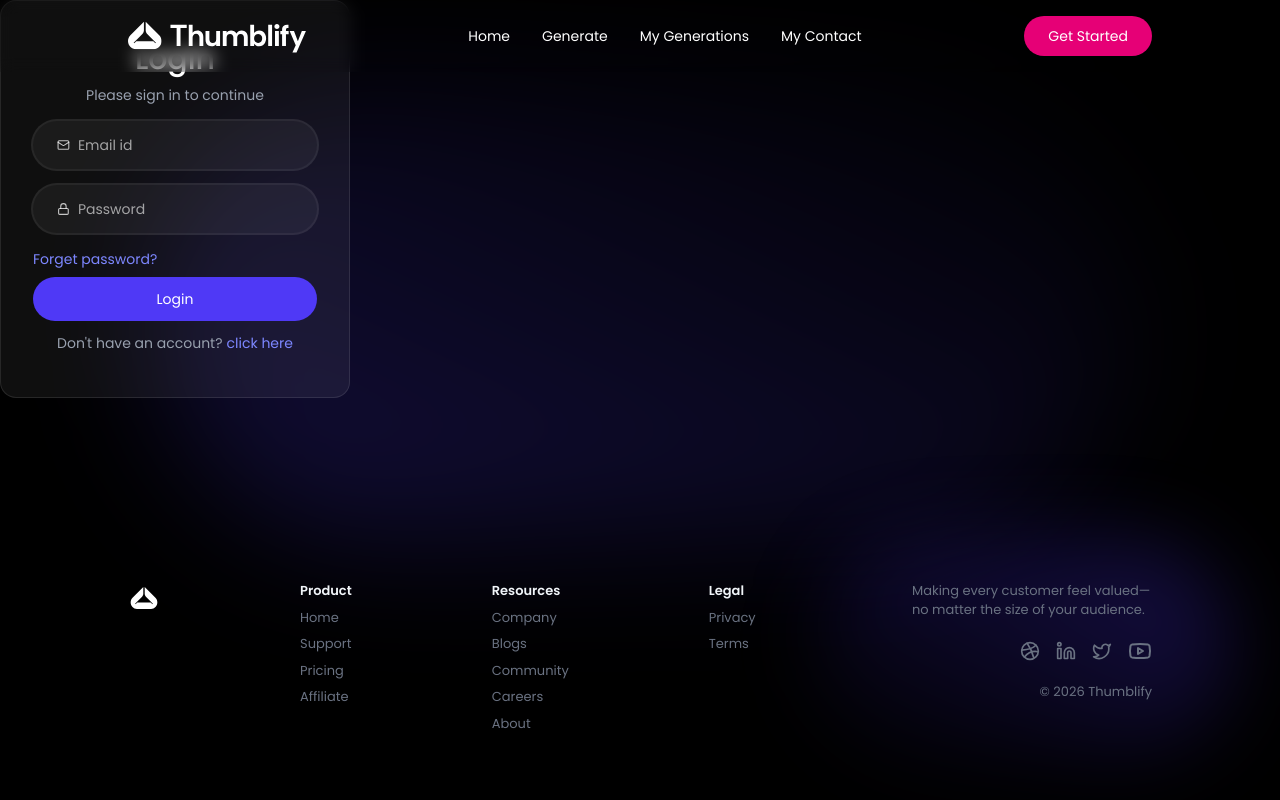
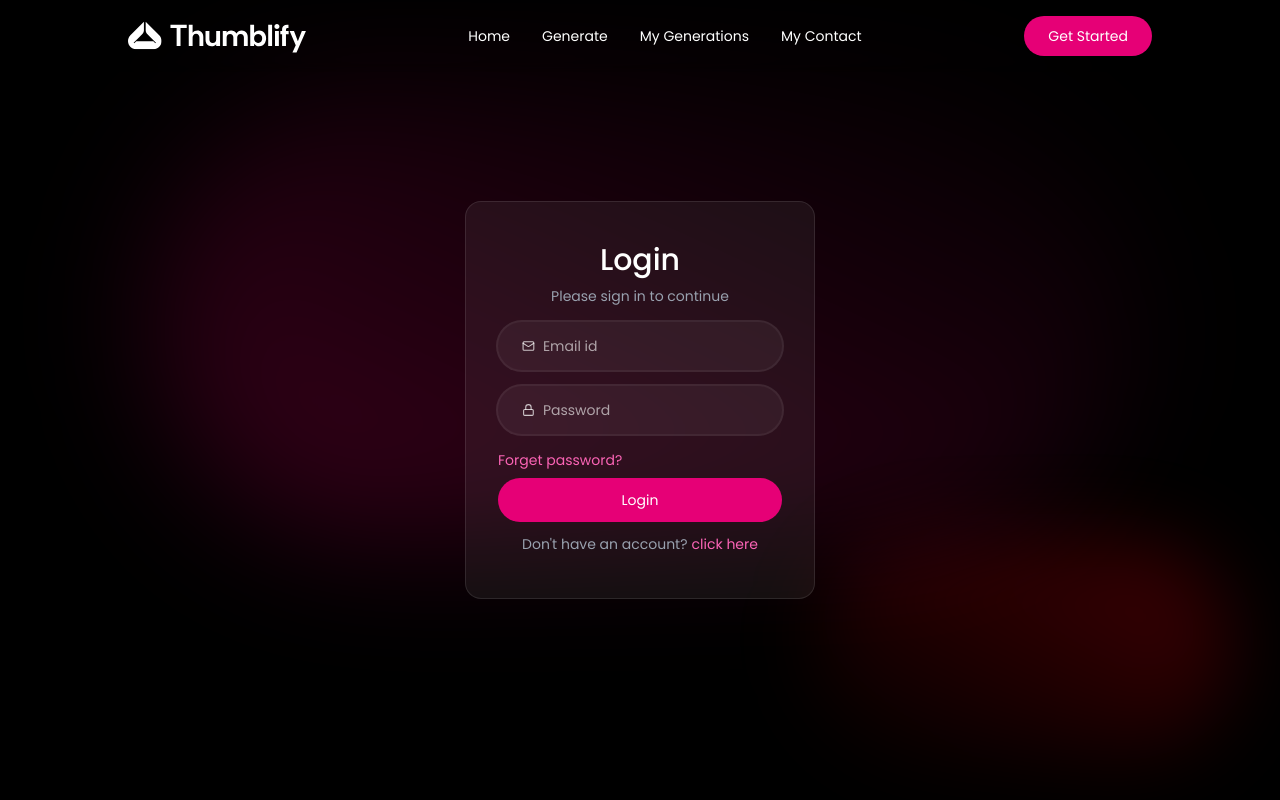
Before and after one commit to omerali6093/AI-Thumbnail-Generator, a React (Vite) app in the folder client/reactjs/: page /login in a window 1280 px wide. Shown: the top 800 px of the page. Built offline with nearby package versions, Linux system fonts and the light colour scheme.

Commit message:
feat: add the login 7 signup page and change theme

```diff
--- a/client/reactjs/src/components/Login.tsx
+++ b/client/reactjs/src/components/Login.tsx
@@ -1,5 +1,6 @@
 import { useState } from "react"
 import React from "react"
+import SoftBackDrop from "./SoftBackDrop"
 
 function Login() {
 
@@ -22,6 +23,8 @@
 
     return (
           <>
+           < SoftBackDrop />
+          <div className="min-h-screen flex items-center justify-center">
             <form
                 onSubmit={handleSubmit}
                 className="w-full sm:w-87.5 text-center bg-white/6 border border-white/10 rounded-2xl px-8">
@@ -32,42 +35,38 @@
                 <p className="text-gray-400 text-sm mt-2">Please sign in to continue</p>
 
                 {state !== "login" && (
-                    <div className="flex items-center mt-6 w-full bg-white/5 ring-2 ring-white/10 focus-within:ring-indigo-500/60 h-12 rounded-full overflow-hidden pl-6 gap-2 transition-all ">
+                    <div className="flex items-center mt-6 w-full bg-white/5 ring-2 ring-white/10 focus-within:ring-pink-500/60 h-12 rounded-full overflow-hidden pl-6 gap-2 transition-all ">
                         <svg xmlns="http://www.w3.org/2000/svg" width="16" height="16" viewBox="0 0 24 24" fill="none" stroke="currentColor" className="text-white/60" strokeWidth="2" strokeLinecap="round" strokeLinejoin="round"> <circle cx="12" cy="8" r="5" /> <path d="M20 21a8 8 0 0 0-16 0" /> </svg>
                         <input type="text" name="name" placeholder="Name" className="w-full bg-transparent text-white placeholder-white/60 border-none outline-none " value={formData.name} onChange={handleChange} required />
                     </div>
                 )}
 
-                <div className="flex items-center w-full mt-4 bg-white/5 ring-2 ring-white/10 focus-within:ring-indigo-500/60 h-12 rounded-full overflow-hidden pl-6 gap-2 transition-all ">
+                <div className="flex items-center w-full mt-4 bg-white/5 ring-2 ring-white/10 focus-within:ring-pink-500/60 h-12 rounded-full overflow-hidden pl-6 gap-2 transition-all ">
                     <svg xmlns="http://www.w3.org/2000/svg" width="14" height="14" viewBox="0 0 24 24" fill="none" stroke="currentColor" className="text-white/75" strokeWidth="2" strokeLinecap="round" strokeLinejoin="round"> <path d="m22 7-8.991 5.727a2 2 0 0 1-2.009 0L2 7" /> <rect x="2" y="4" width="20" height="16" rx="2" /> </svg>
                     <input type="email" name="email" placeholder="Email id" className="w-full bg-transparent text-white placeholder-white/60 border-none outline-none " value={formData.email} onChange={handleChange} required />
                 </div>
 
-                <div className=" flex items-center mt-4 w-full bg-white/5 ring-2 ring-white/10 focus-within:ring-indigo-500/60 h-12 rounded-full overflow-hidden pl-6 gap-2 transition-all ">
+                <div className=" flex items-center mt-4 w-full bg-white/5 ring-2 ring-white/10 focus-within:ring-pink-500/60 h-12 rounded-full overflow-hidden pl-6 gap-2 transition-all ">
                     <svg xmlns="http://www.w3.org/2000/svg" width="14" height="14" viewBox="0 0 24 24" fill="none" stroke="currentColor" className="text-white/75" strokeWidth="2" strokeLinecap="round" strokeLinejoin="round"> <rect width="18" height="11" x="3" y="11" rx="2" ry="2" /> <path d="M7 11V7a5 5 0 0 1 10 0v4" /> </svg>
                     <input type="password" name="password" placeholder="Password" className="w-full bg-transparent text-white placeholder-white/60 border-none outline-none" value={formData.password} onChange={handleChange} required />
                 </div>
 
                 <div className="mt-4 text-left">
-                    <button className="text-sm text-indigo-400 hover:underline">
+                    <button className="text-sm text-pink-400 hover:underline">
                         Forget password?
                     </button>
                 </div>
 
-                <button type="submit" className="mt-2 w-full h-11 rounded-full text-white bg-indigo-600 hover:bg-indigo-500 transition " >
+                <button type="submit" className="mt-2 w-full h-11 rounded-full text-white bg-pink-600 hover:bg-pink-500 transition " >
                     {state === "login" ? "Login" : "Sign up"}
                 </button>
 
                 <p onClick={() => setState(prev => prev === "login" ? "register" : "login")} className="text-gray-400 text-sm mt-3 mb-11 cursor-pointer" >
                     {state === "login" ? "Don't have an account?" : "Already have an account?"}
-                    <span className="text-indigo-400 hover:underline ml-1">click here</span>
+                    <span className="text-pink-400 hover:underline ml-1">click here</span>
                 </p>
             </form>
-            {/* Soft Backdrop*/}
-            <div className='fixed inset-0 -z-1 pointer-events-none'>
-                <div className='absolute left-1/2 top-20 -translate-x-1/2 w-245 h-115 bg-linear-to-tr from-indigo-800/35 to-transparent rounded-full blur-3xl' />
-                <div className='absolute right-12 bottom-10 w-105 h-55 bg-linear-to-bl from-indigo-700/35 to-transparent rounded-full blur-2xl' />
-            </div>
+          </div>
         </>
     )
 }
--- /dev/null
+++ b/client/reactjs/src/components/SoftBackDrop.tsx
@@ -0,0 +1,13 @@
+
+
+function SoftBackDrop() {
+
+    return (
+            <div className='fixed inset-0 -z-1 pointer-events-none'>
+                <div className='absolute left-1/2 top-20 -translate-x-1/2 w-245 h-115 bg-linear-to-tr from-pink-800/35 to-transparent rounded-full blur-3xl' />
+                <div className='absolute right-12 bottom-10 w-105 h-55 bg-linear-to-bl from-red-700/35 to-transparent rounded-full blur-2xl' />
+            </div>
+    )
+}
+
+export default SoftBackDrop
```
